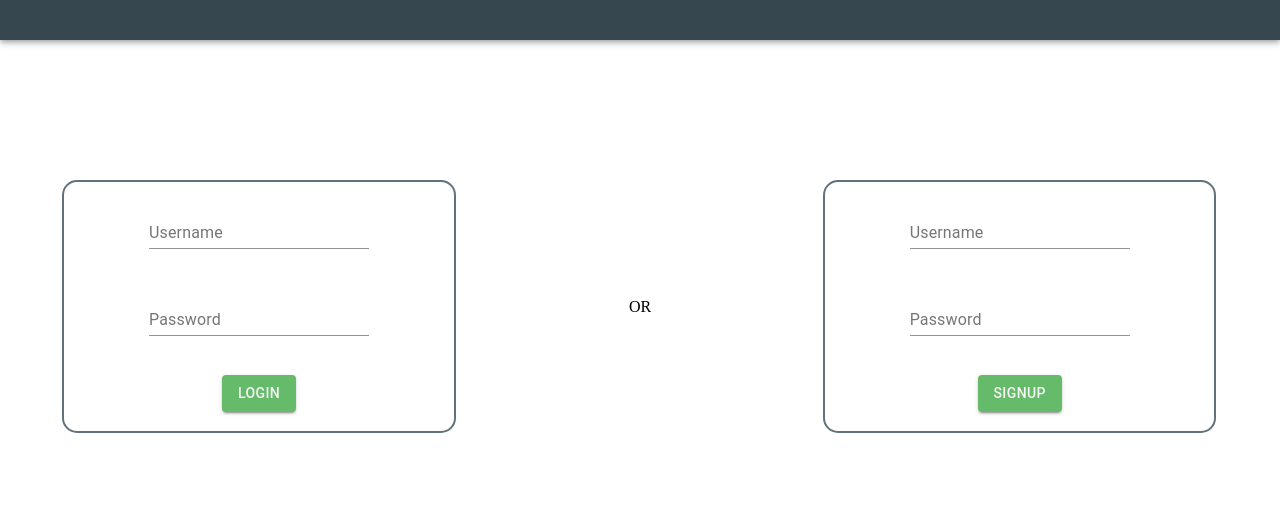
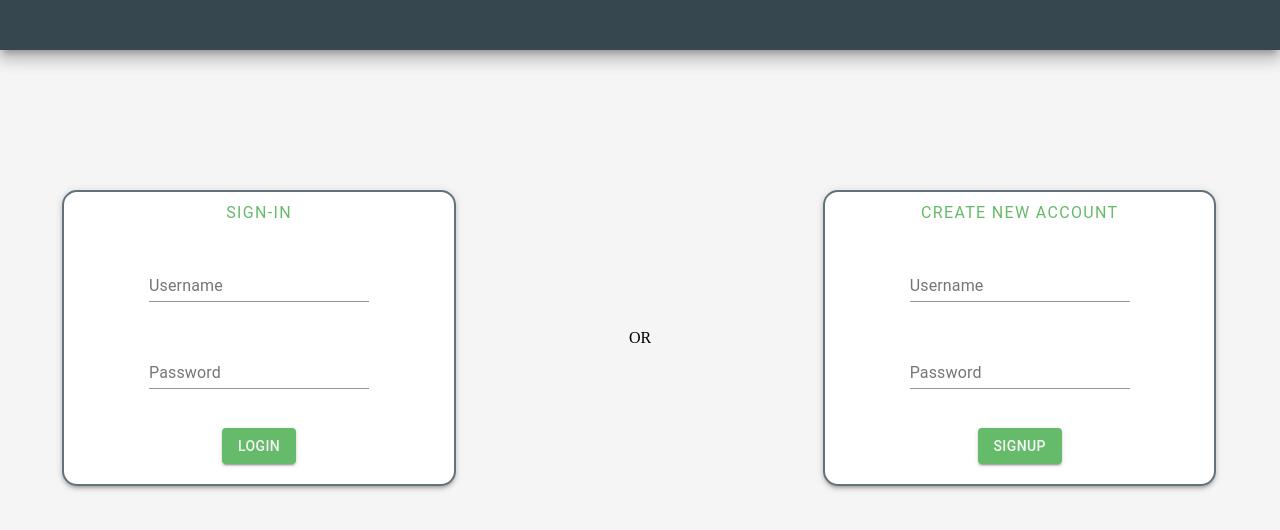
Before and after one commit to KevJSDevelopment/Financial-app-frontend, a React (Create React App) app: page / in a window 1280 px wide. Shown: the top 530 px of the page. Built offline with nearby package versions, Linux system fonts and the light colour scheme.

Commit message:
worked on planlist

```diff
--- a/src/App.js
+++ b/src/App.js
@@ -14,7 +14,9 @@ import { Grid, makeStyles } from '@material-ui/core';
 const useStyles = makeStyles((theme) => ({
   root: {
     flexGrow: 1,
-    margin: 0
+    margin: 0,
+    backgroundColor: "whitesmoke",
+    height: window.innerHeight
   },
   title: {
     flexGrow: 1,
@@ -46,7 +48,7 @@ const App = () => {
 
   return (
     <div className={classes.root}>
-      <AppBar position="static" color="secondary" style={{height: window.innerHeight/20}}>
+      <AppBar position="static" color="secondary" style={{height: window.innerHeight/20, minHeight: "50px"}} elevation={10}>
         <Toolbar>
           {token ?
             <Grid container direction="row" className={classes.nav} spacing={3}>
--- a/src/BudgetCard.js
+++ b/src/BudgetCard.js
@@ -1,6 +1,6 @@
 import React from 'react'
 import Card from '@material-ui/core/Card';
-import CardActionArea from '@material-ui/core/CardActionArea';
+// import CardActionArea from '@material-ui/core/CardActionArea';
 import CardActions from '@material-ui/core/CardActions';
 import CardContent from '@material-ui/core/CardContent';
 // import CardMedia from '@material-ui/core/CardMedia';
@@ -10,11 +10,26 @@ import Grid from '@material-ui/core/Grid'
 import {useHistory} from 'react-router-dom'
 import {useDispatch} from 'react-redux'
 import {setCurrentBudget} from './actions'
+import {makeStyles, CardMedia, CardHeader} from '@material-ui/core'
+import pie from './images/Pie.png'
+
+const useStyles = makeStyles((theme) => ({
+  root: {
+    maxWidth: 345,
+    backgroundColor: "white"
+  },
+  media: {
+    height: 0,
+    paddingTop: '56.25%', // 16:9
+  },
+}));
 
 const BudgetCard = (props) => {
 
   const dispatch = useDispatch()
   const history = useHistory()
+
+  const classes = useStyles()
 
   const handleClick = () => {
     localStorage.setItem("budgetId", props.budget.id)
@@ -29,12 +44,18 @@ const BudgetCard = (props) => {
 
     return (
       <Grid item xs={4}>
-        <Card>
-        <CardActionArea>
+        <Card className={classes.root}>
+          <CardHeader
+            title={props.budget.name}
+            subheader={props.budget.date_to}
+            style={{color: '#338a3e'}}
+          />
+          <CardMedia
+            className={classes.media}
+            image={pie}
+            title="Chart"
+          />
           <CardContent onClick={() => handleClick()}>
-              <Typography gutterBottom variant="h5" component="h2">
-                  {props.budget.name}
-                </Typography>
                     <Typography variant="body2" color="textSecondary" component="p">
                       From: {props.budget.date_from} To: {props.budget.date_to}
                     </Typography>
@@ -42,8 +63,7 @@ const BudgetCard = (props) => {
                       Net: ${props.budget.total}
                     </Typography>
           </CardContent>
-        </CardActionArea>
-        <CardActions>
+          <CardActions >
           <Button onClick={() => handleClick()} size="small" color="primary">
                 View
               </Button>
--- a/src/BudgetList.js
+++ b/src/BudgetList.js
@@ -9,13 +9,14 @@ import {setBudgets} from './actions'
 
 const useStyles = makeStyles({
     icon: {
-      color: "white",
-      backgroundColor: "#00ca00",
-      '&:hover': {
-        backgroundColor: "#59dd44",
-      },
       marginLeft: "30%"
     },
+    root: {
+      backgroundColor: "whitesmoke"
+    },
+    container: {
+      marginLeft: "3%"
+    }
 
 });
 
@@ -39,13 +40,13 @@ const BudgetList = () => {
     }, [])
 
     return (
-        <div>
-            <Grid container alignItems="center" spacing={3}>
+        <div className={classes.root}>
+            <Grid container alignItems="center" spacing={3} className={classes.container}>
             {budgets.map(budget => {
                 return  <BudgetCard budget={budget} getBudgets={getBudgets} key={budget.id}/>
             })}
             <Grid item xs={4}>
-                <Fab onClick={() => dispatch(openNewBudget())} className={classes.icon} aria-label="add">
+                <Fab onClick={() => dispatch(openNewBudget())} className={classes.icon} color="primary" aria-label="add">
                   <AddIcon />
                 </Fab>
             </Grid>
--- a/src/Landing.js
+++ b/src/Landing.js
@@ -1,5 +1,5 @@
 import React from 'react'
-import {Grid, TextField, Button, makeStyles} from '@material-ui/core'
+import {Grid, TextField, Button, makeStyles, Typography, Paper} from '@material-ui/core'
 import {setCurrentUser, setToken} from './actions'
 import {useDispatch} from 'react-redux'
 // import {useHistory} from 'react-router-dom'
@@ -9,7 +9,8 @@ const useStyles = makeStyles({
         width: "75%",
         borderRadius: "15px",
         textAlign: "center",
-        marginLeft: "12%"
+        marginLeft: "12%",
+        backgroundColor: "white"
     },
     gridItem: {
         margin: "5%"
@@ -77,10 +78,16 @@ const Landing = () => {
         <div style={{textAlign:"center"}}>
            <Grid container direction="row" alignItems="center" style={{marginTop: "10%"}} spacing={3}>
                <Grid item xs={5}>
-                <form className={classes.form} onSubmit={(ev) => {
+                   <Paper className={classes.form} elevation={3}>
+                        <form onSubmit={(ev) => {
                             login(ev)
                         }}>
                             <Grid container direct="column">
+                                <Grid item xs={12}>
+                                    <Typography variant="overline" color="primary" style={{fontSize: "16px"}}>
+                                        Sign-in
+                                    </Typography>
+                                </Grid>
                                 <Grid item xs={12} className={classes.gridItem}>
                                     <TextField
                                     placeholder=""
@@ -103,15 +110,22 @@ const Landing = () => {
                                 </Grid>
                             </Grid>
                         </form>
+                    </Paper>
                </Grid>
                <Grid item xs={2}>
                     <div>OR</div>
                </Grid>
                <Grid item xs={5} >
-               <form className={classes.form} onSubmit={(ev) => {
+                    <Paper className={classes.form} elevation={3}>
+                        <form onSubmit={(ev) => {
                             signup(ev)
                         }}>
                             <Grid container direct="column">
+                                <Grid item xs={12}>
+                                    <Typography variant="overline" color="primary" style={{fontSize: "16px"}}>
+                                        Create new account
+                                    </Typography>
+                                </Grid>
                                 <Grid item xs={12} className={classes.gridItem}>
                                     <TextField
                                     placeholder=""
@@ -134,6 +148,7 @@ const Landing = () => {
                                 </Grid>
                             </Grid>
                         </form>
+                    </Paper>
                 </Grid>
            </Grid>
         </div>
--- a/src/NewBudget.js
+++ b/src/NewBudget.js
@@ -3,7 +3,7 @@ import {setNewBudgetType} from './actions'
 import {useSelector, useDispatch} from 'react-redux'
 import { makeStyles } from '@material-ui/core/styles';
 import Grid from '@material-ui/core/Grid'
-import { TextField, Select, Button} from '@material-ui/core';
+import { TextField, Select, Button, Paper} from '@material-ui/core';
 import {MuiPickersUtilsProvider,KeyboardDatePicker} from '@material-ui/pickers';
 import DateFnsUtils from '@date-io/date-fns';
 import { useHistory } from 'react-router-dom';
@@ -33,7 +33,7 @@ const useStyles = makeStyles((theme) => ({
   form: {
     color: "#102027",
     border: "2px solid grey",
-    backgroundColor: "whitesmoke",
+    backgroundColor: "white",
     width:"100%",
     marginTop: "7%",
   },
@@ -98,7 +98,8 @@ const NewBudget = () => {
 
     return (
       <div className={classes.root}>
-        <form onSubmit={(ev) => addBudget(ev)} className={classes.form}>
+        <Paper className={classes.form} elevation={3}>
+          <form onSubmit={(ev) => addBudget(ev)}>
             <Grid className={classes.grid} container spacing={3} alignItems="center" direction="column">
               <Grid item xs={3}>
                 <div style={{fontSize:"22px", textAlign: "center", color: "#338a3e"}}>
@@ -212,6 +213,7 @@ const NewBudget = () => {
               </Grid>
             </Grid>
           </form>
+        </Paper>
       </div>
     )
 }
```
Also changed, not shown: src/images/Pie.png (added). Lines whose indentation alone changed are shown as unchanged.
